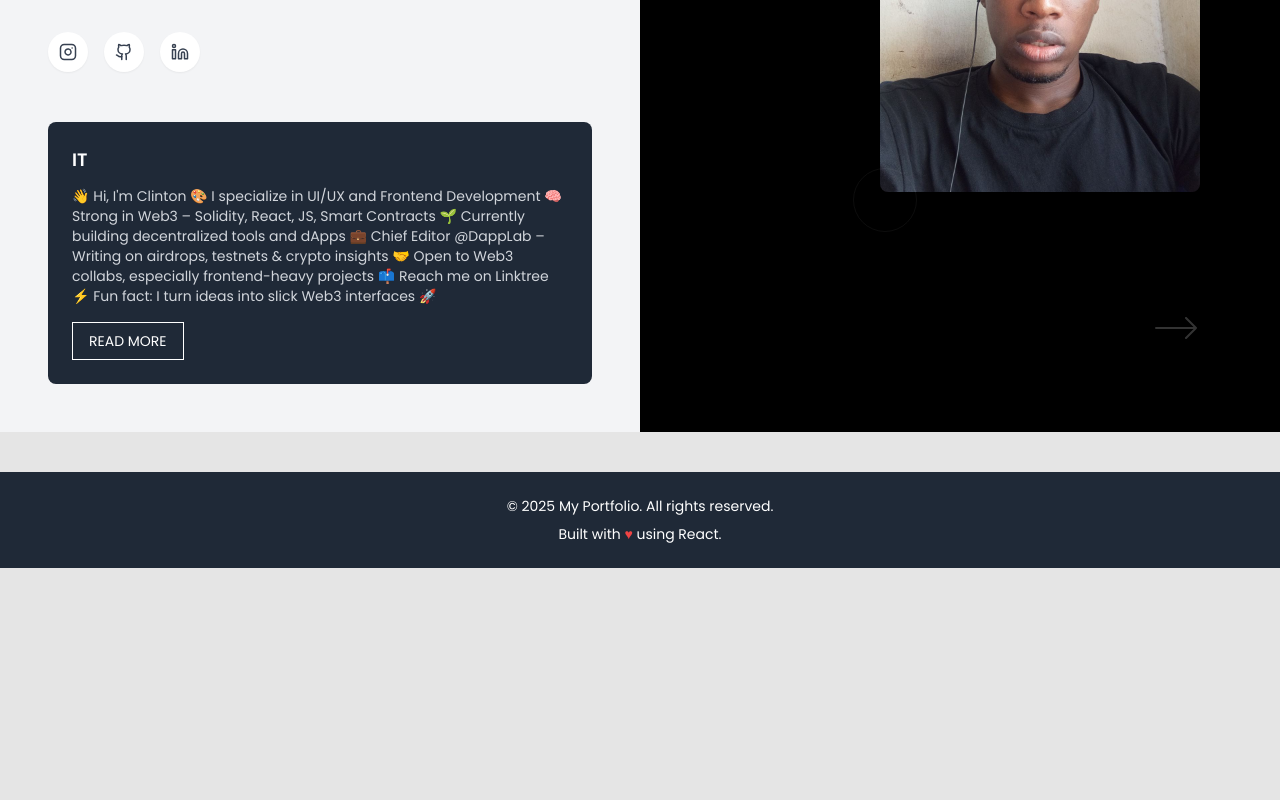
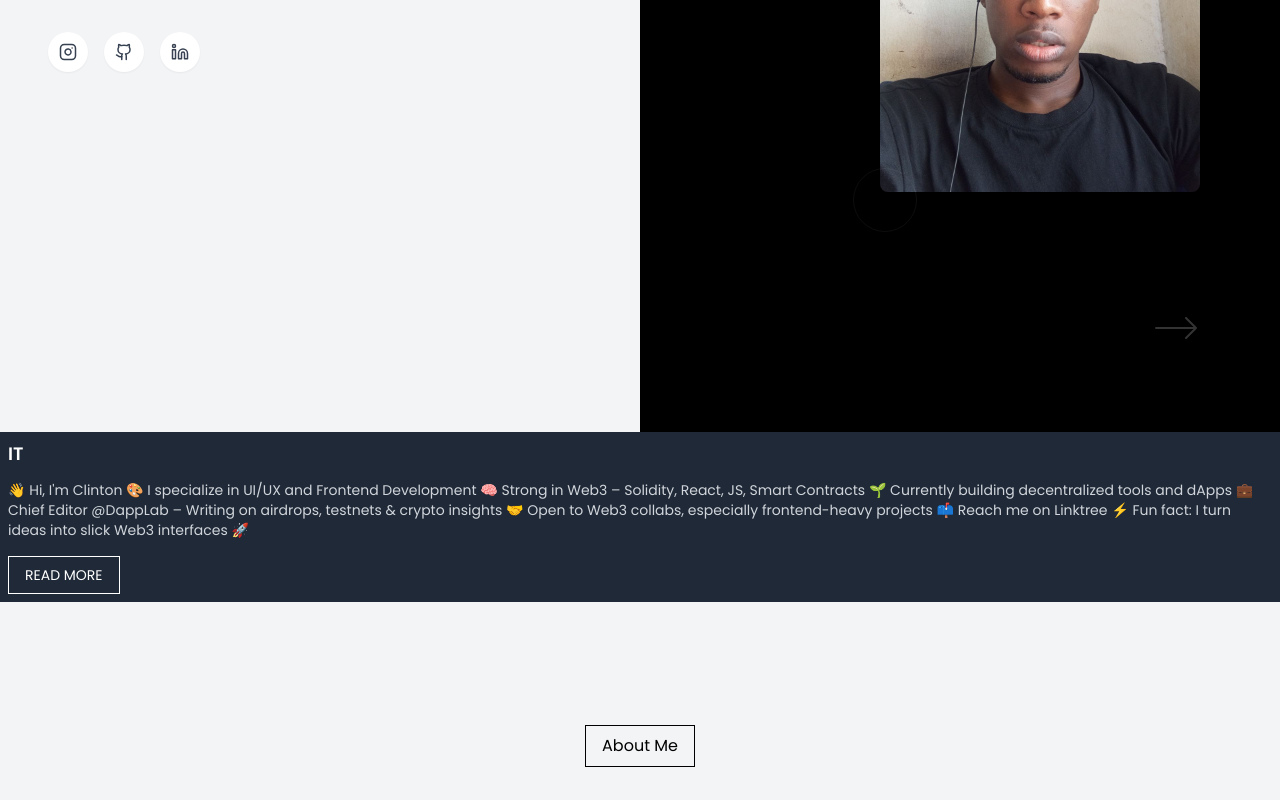
Before and after one commit to Govamarket/portfolio, a React (Create React App) app: page / in a window 1280 px wide. Shown: the part 480-1280 px from the top of the page. Before the commit the page ends 1048 px from the top, so only its background shows below. Built offline with nearby package versions, Linux system fonts and the light colour scheme.

Commit message:
initial commit

```diff
--- a/src/pages/About.js
+++ b/src/pages/About.js
@@ -1,7 +1,15 @@
 import React from "react";
 
 const About = () => {
-  return <div>About</div>;
+  return (
+    <div>
+      <div className="min-h-72 bg-gray-100 flex items-center justify-center">
+        <button className=" text-black border border-black px-4 py-2   transition">
+          About Me
+        </button>
+      </div>
+    </div>
+  );
 };
 
 export default About;
--- a/src/pages/Home.js
+++ b/src/pages/Home.js
@@ -3,11 +3,12 @@ import { Github, Instagram, Linkedin } from "lucide-react";
 import profileImage from "../assets/me.jpg"; // Adjust the path as necessary
 import { Link } from "react-router-dom";
 import Footer from "./Footer";
+import About from "./About";
 
 const Home = () => {
   return (
     <div>
-      <div className="min-h-screen bg-gray-100 flex flex-col lg:flex-row mt-28">
+      <div className="min-h-72 bg-gray-100 flex flex-col lg:flex-row mt-28">
         {/* Left Panel */}
         <div className="w-full lg:w-1/2 bg-gray-100 p-6 md:p-12 flex flex-col justify-between order-2 lg:order-1">
           {/* Header */}
@@ -55,21 +56,6 @@ const Home = () => {
           </div>
 
           {/* Bottom Section - IT BERRIES */}
-          <div className="bg-gray-800 text-white p-4 md:p-6 rounded-lg">
-            <h3 className="text-lg font-bold mb-3">IT</h3>
-            <p className="text-xs md:text-sm text-gray-300 leading-relaxed mb-4">
-              👋 Hi, I'm Clinton 🎨 I specialize in UI/UX and Frontend
-              Development 🧠 Strong in Web3 – Solidity, React, JS, Smart
-              Contracts 🌱 Currently building decentralized tools and dApps 💼
-              Chief Editor @DappLab – Writing on airdrops, testnets & crypto
-              insights 🤝 Open to Web3 collabs, especially frontend-heavy
-              projects 📫 Reach me on Linktree ⚡ Fun fact: I turn ideas into
-              slick Web3 interfaces 🚀
-            </p>
-            <button className="text-white border border-white px-4 py-2 text-xs md:text-sm hover:bg-white hover:text-gray-800 transition-colors">
-              READ MORE
-            </button>
-          </div>
         </div>
 
         {/* Right Panel */}
@@ -156,6 +142,23 @@ const Home = () => {
           }
         }
       `}</style>
+      <div>
+        <div className="bg-gray-800 text-white p-4 md:p-2">
+          <h3 className="text-lg font-bold mb-3">IT</h3>
+          <p className="text-xs md:text-sm text-gray-300 leading-relaxed mb-4">
+            👋 Hi, I'm Clinton 🎨 I specialize in UI/UX and Frontend Development
+            🧠 Strong in Web3 – Solidity, React, JS, Smart Contracts 🌱
+            Currently building decentralized tools and dApps 💼 Chief Editor
+            @DappLab – Writing on airdrops, testnets & crypto insights 🤝 Open
+            to Web3 collabs, especially frontend-heavy projects 📫 Reach me on
+            Linktree ⚡ Fun fact: I turn ideas into slick Web3 interfaces 🚀
+          </p>
+          <button className="text-white border border-white px-4 py-2 text-xs md:text-sm hover:bg-white hover:text-gray-800 transition-colors">
+            READ MORE
+          </button>
+        </div>
+        <About />
+      </div>
 
       <div>
         <Footer />
```
